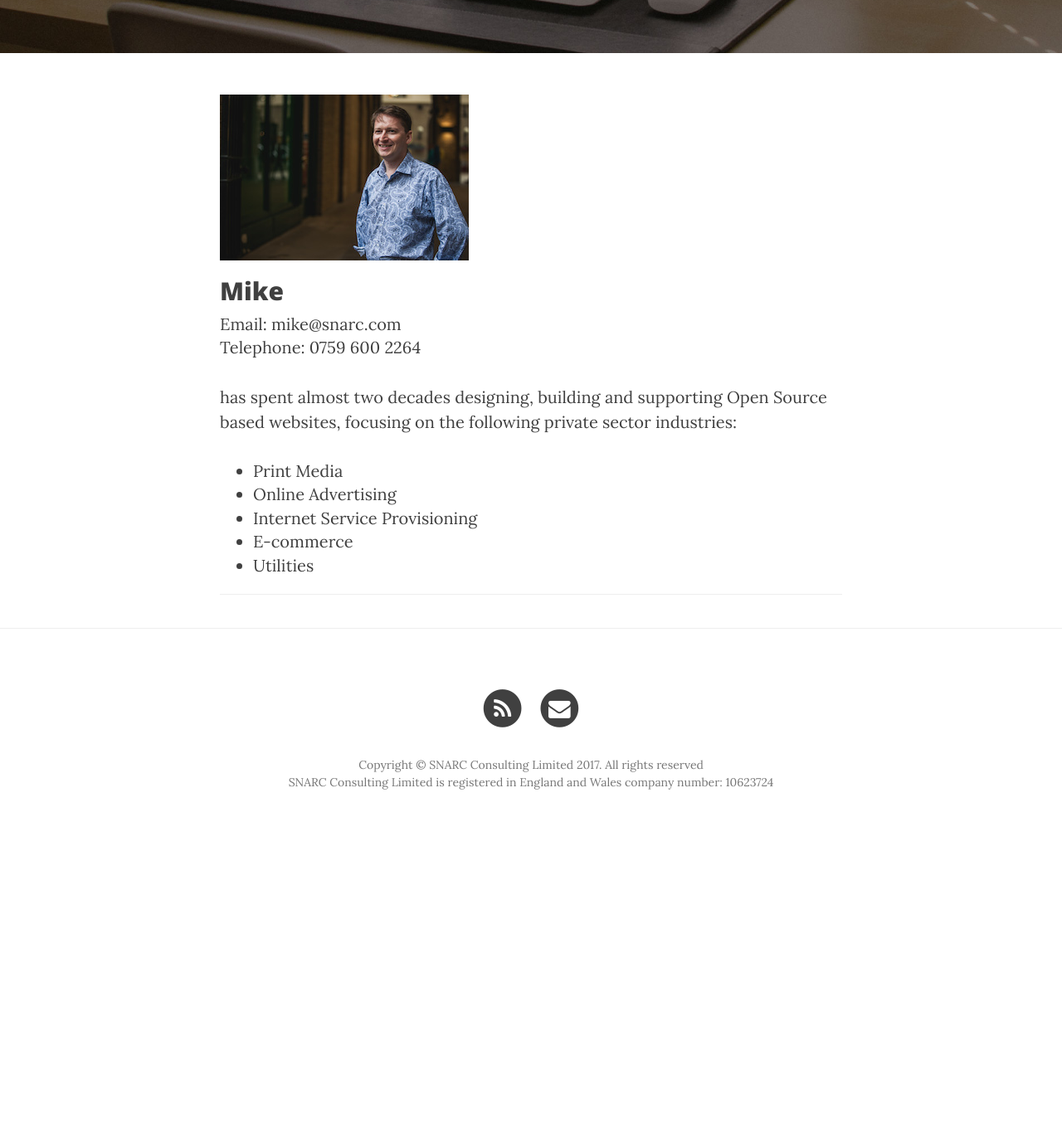
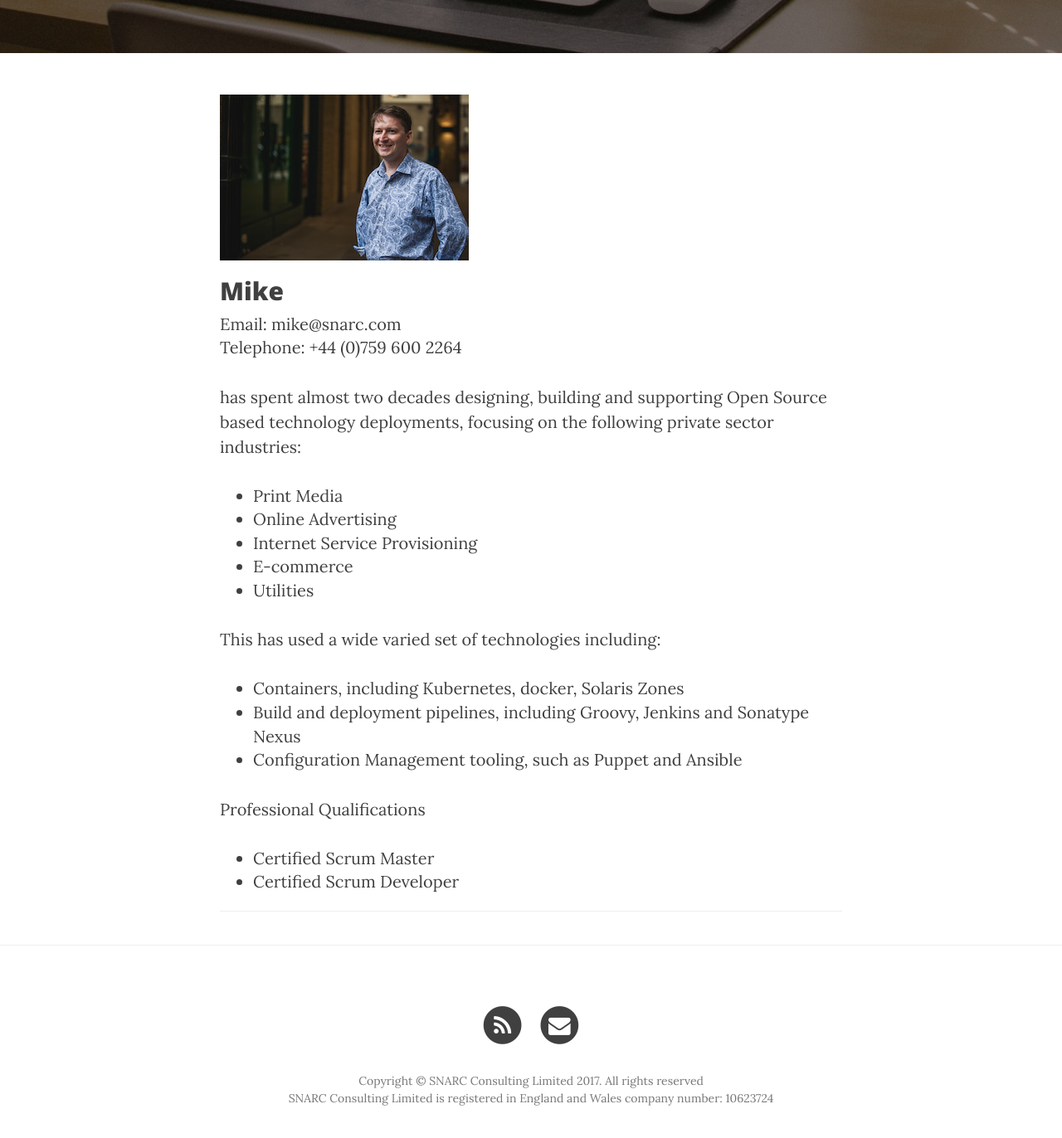
Before and after one commit to asnaedae/snarc.com, a Jekyll site: the page built from _profiles/mike.md, in a window 1280 px wide and 1400 px high, scrolled down 327 px. Shown: the top 1372 px of the window at 83% size. Built offline with Jekyll 4.4.1, drawn with Linux system fonts in a browser that asks for light colours; nearby versions of some CDN libraries; before the commit the page ends 1346 px from its top, so only the background shows below that.

Commit message:
add more details

```diff
--- a/_profiles/mike.md
+++ b/_profiles/mike.md
@@ -1,14 +1,26 @@
 ---
 name: Mike Wallis
 picture: img/profile-mike.jpeg
-telephone: 0759 600 2264
+telephone: +44 (0)759 600 2264
 email: mike@snarc.com
 ---
  has spent almost two decades designing, building and supporting Open Source
-based websites, focusing on the following private sector industries:
+based technology deployments, focusing on the following private sector industries:
 
   * Print Media
   * Online Advertising
   * Internet Service Provisioning
   * E-commerce
   * Utilities
+
+This has used a wide varied set of technologies including:
+
+  * Containers, including Kubernetes, docker, Solaris Zones
+  * Build and deployment pipelines, including Groovy, Jenkins and Sonatype Nexus
+  * Configuration Management tooling, such as Puppet and Ansible
+
+Professional Qualifications
+
+
+  * Certified Scrum Master
+  * Certified Scrum Developer
```
